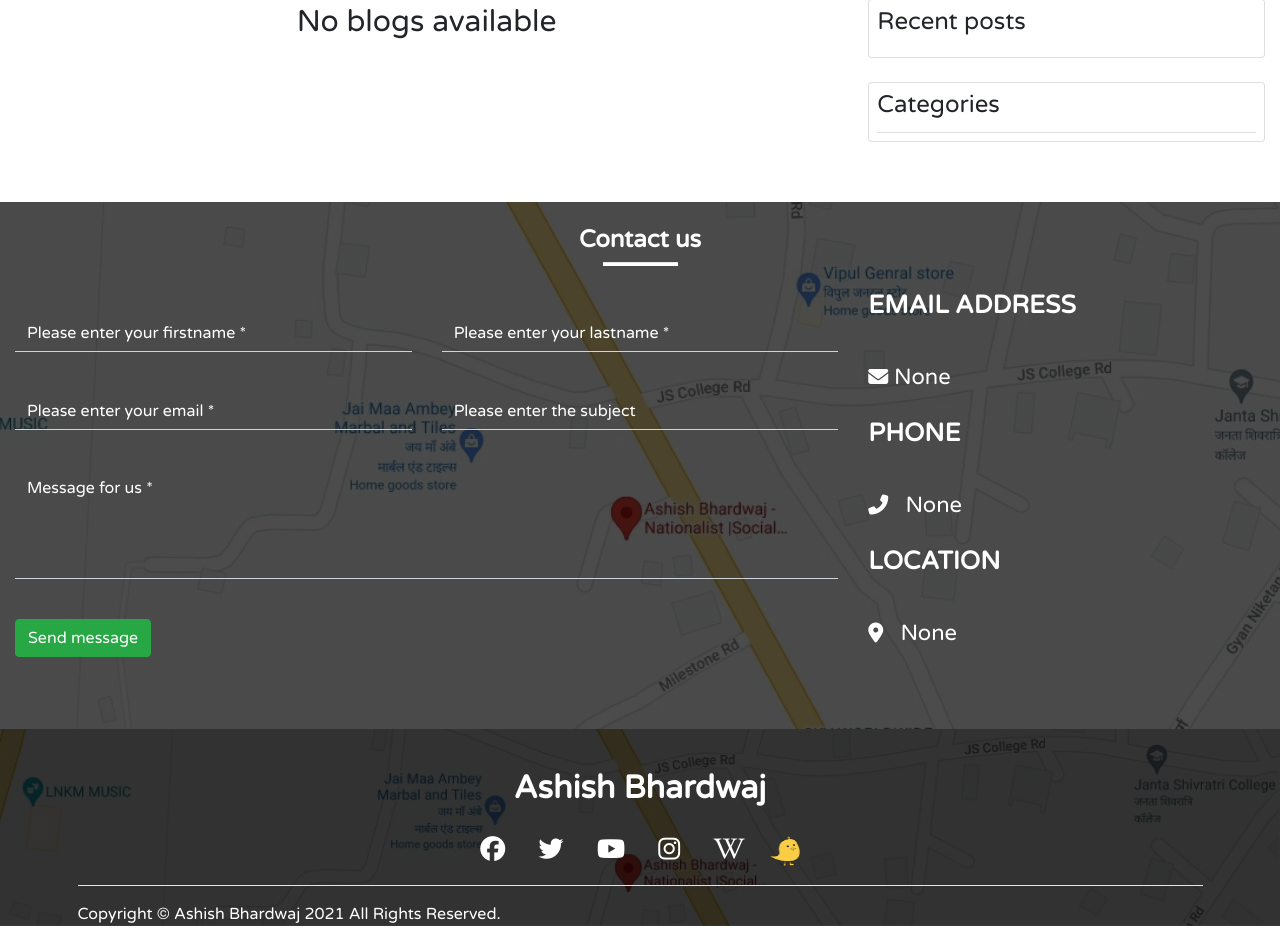
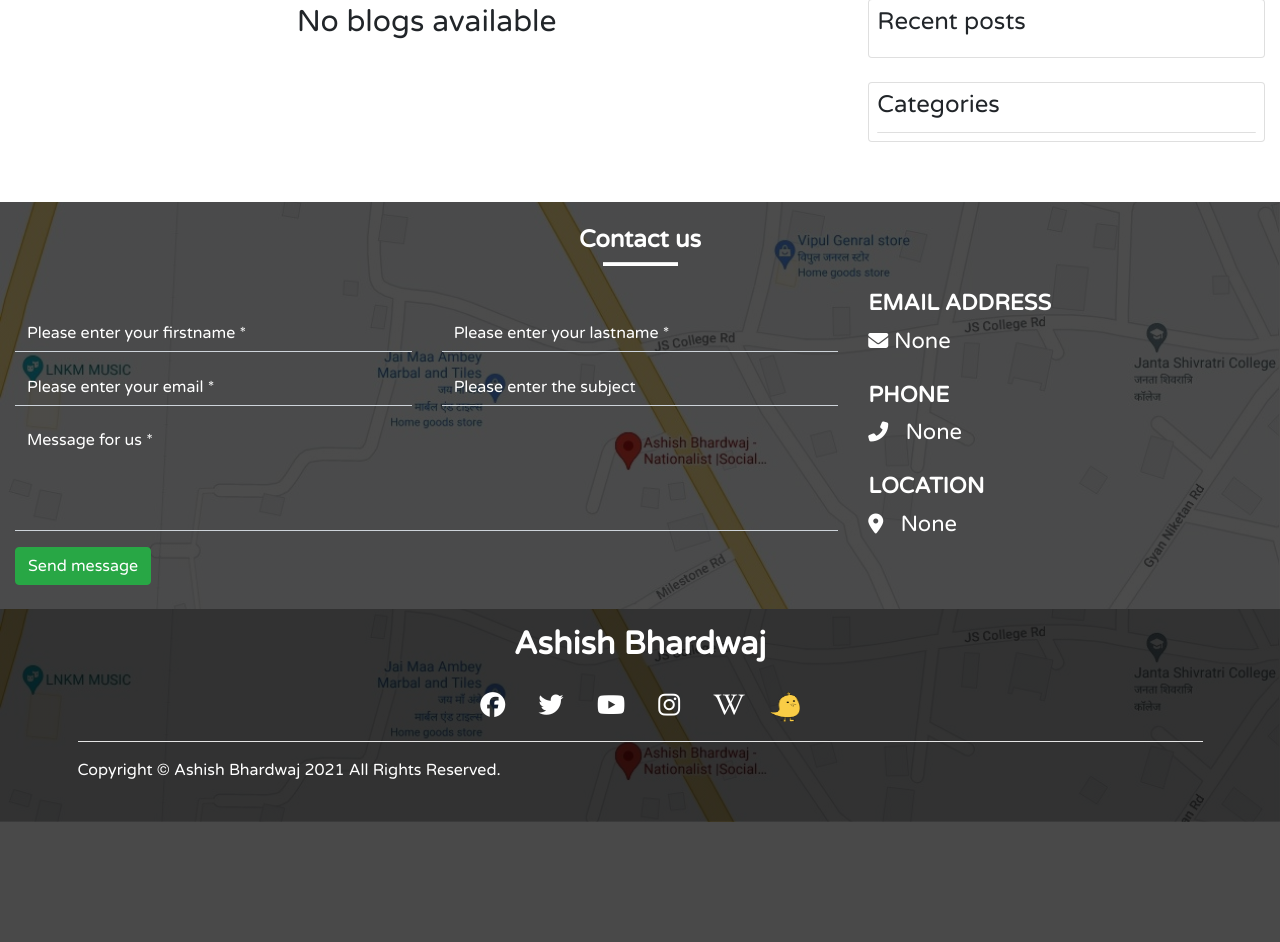
Before and after one commit to gauravkr133/portfolio_management, a Django app: page /blog/ in a window 1280 px wide. Shown: the part 193-1135 px from the top of the page. After the commit the page ends 1015 px from the top, so only its background shows below. Run offline with Django 3.2, Linux system fonts and the light colour scheme; data that the repository does not hold is empty; some libraries are stand-ins or nearby versions.

Commit message:
"Improvements"

```diff
--- a/index/templates/header.html
+++ b/index/templates/header.html
@@ -313,7 +313,7 @@
                               </div>
                           </div>
 
-                      </div><br>
+                      </div>
 
                       <div class="row">
 
@@ -331,7 +331,7 @@
                               </div>
                           </div>
 
-                      </div><br>
+                      </div>
 
                       <div class="row">
                           <div class="col-md-12 col-sm-12">
@@ -340,7 +340,6 @@
                               </div>
                           </div>
                           <div class="col-md-12">
-                              <br>
                               <input type="submit" id="submit_btn" class="btn btn-success btn-send" value="Send message">
                           </div>
                       </div>
@@ -402,17 +401,17 @@
       <div class="col-sm-4 col-md-4 col-lg-4">
         {% for about_us in about_us%}
           <div style="font-size: 22px;color: white;">
-            <h5 style="font-weight:bold;font-size:25px;color: white;">EMAIL ADDRESS</h5><br>
+            <h5 style="font-weight:bold;font-size:22px;color: white;">EMAIL ADDRESS</h5>
             <i class="fas fa-envelope" aria-hidden="true" style="color: white;font-size:20px;"></i> {{about_us.email_id}}
           </div><br>
 
           <div style="font-size: 22px;color: white;">
-            <h5 style="font-weight:bold;font-size:25px;color: white;">PHONE</h5><br>
+            <h5 style="font-weight:bold;font-size:22px;color: white;">PHONE</h5>
             <i class="fas fa-phone-alt" aria-hidden="true" style="color: white;font-size:20px;"></i>&nbsp;&nbsp;&nbsp;{{about_us.phone_number}}
           </div><br>
 
           <div style="font-size: 22px; color: white;">
-            <h5 style="font-weight:bold;font-size:25px;color: white;">LOCATION</h5><br>
+            <h5 style="font-weight:bold;font-size:22px;color: white;">LOCATION</h5>
             <i class="fas fa-map-marker-alt" aria-hidden="true" style="color: white;font-size:20px;"></i>&nbsp;&nbsp;&nbsp;{{about_us.location}}
           </div>
 
@@ -420,13 +419,12 @@
 
       </div>
 
-    </div><br><br>
+    </div>
 
   </div>
   <div class="container-fluid footer-image">
     <div class="row">
       <div class="col-sm-12 col-lg-12 col-md-12 p-3">
-        <br>
         <div class="text-center text-white">
           <h2 style="font-weight: bolder;">Ashish Bhardwaj</h2>
         </div>
@@ -452,8 +450,7 @@
     {% endfor %}
     <hr width="90%" color="white">
     <p style="margin-left:5%;color: white;">Copyright © Ashish Bhardwaj <script>document.write(new Date().getFullYear())</script> All Rights Reserved.</p>
-
-
+    <br>
   </div>
 
 </footer>
```
